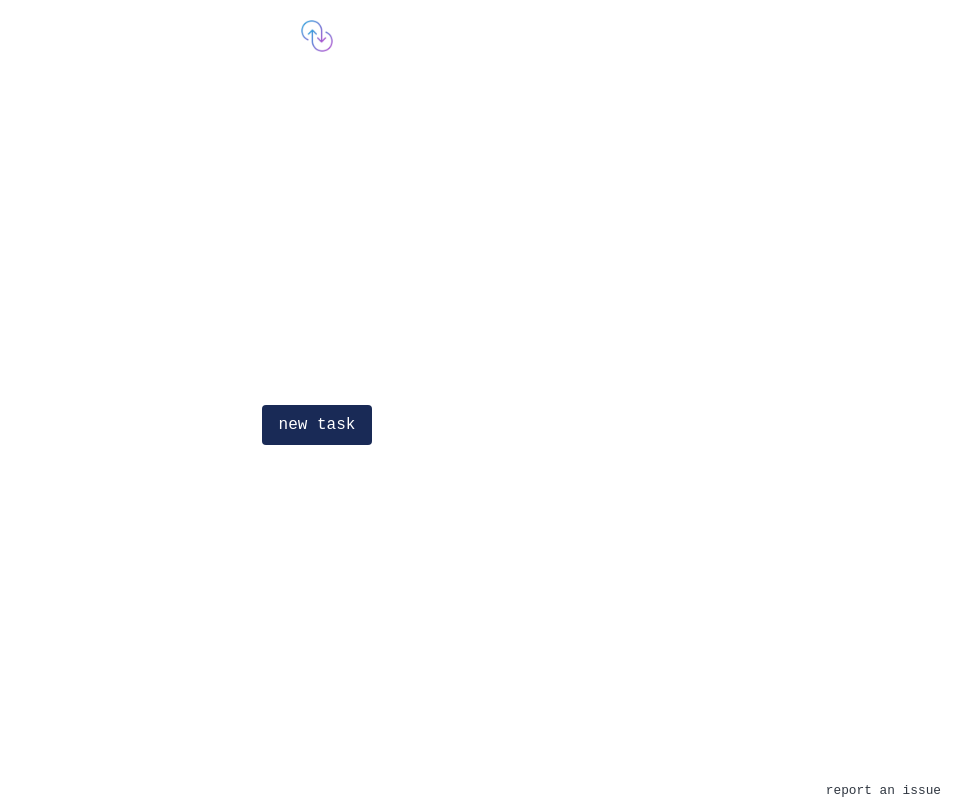
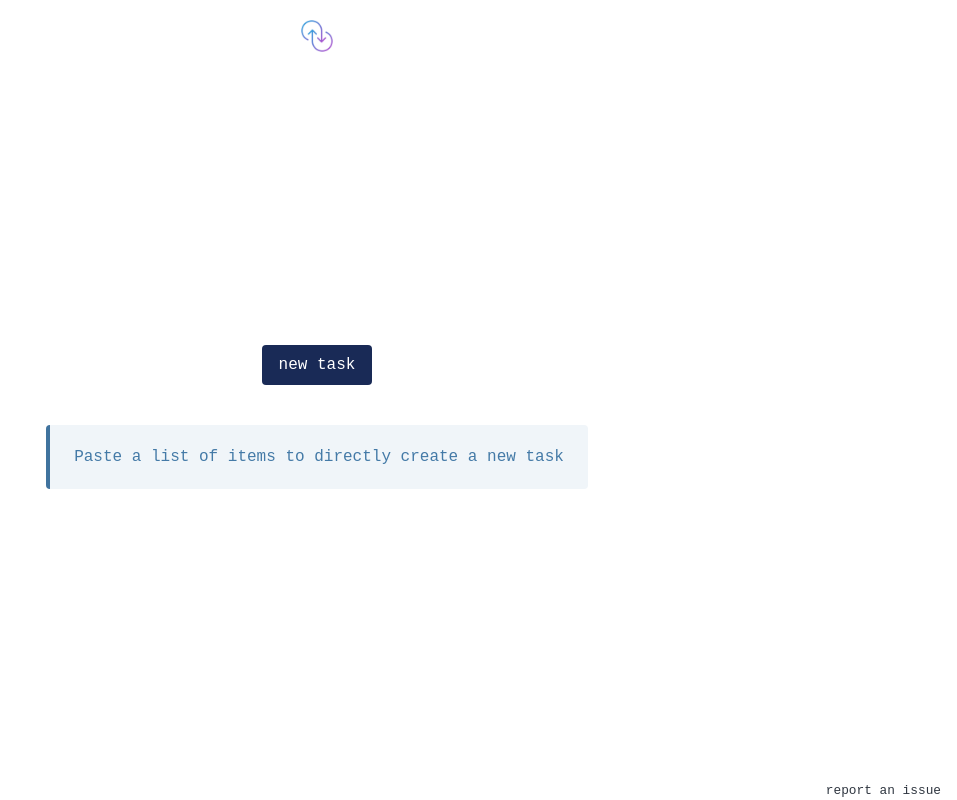
Before and after one commit to jcalixte/failwell, a Vue app: page / in a window 1280 px wide. Shown: the whole page, without its empty margins (323-1280 px from the left). Built offline with nearby package versions, Linux system fonts and the light colour scheme; a web font is replaced by a local one; what vue-diff would draw is missing.

Commit message:
feat: add paste hint on homescreen
Inform users they can paste a list of items to create a new task.

```diff
--- a/src/views/HomeView.vue
+++ b/src/views/HomeView.vue
@@ -27,7 +27,10 @@ const handlePaste = (event: ClipboardEvent) => {
     return
   }
 
-  router.push({ name: 'new-task', state: { initialSteps: JSON.stringify(steps) } })
+  router.push({
+    name: 'new-task',
+    state: { initialSteps: JSON.stringify(steps) }
+  })
 }
 
 onMounted(() => {
@@ -42,13 +45,20 @@ onUnmounted(() => {
 <template>
   <main>
     <div class="content-tasks columns is-centered is-vcentered">
-      <div class="new-task-container column buttons">
+      <div class="new-task-container column">
+        <div class="buttons">
           <router-link :to="{ name: 'new-task' }" class="button is-primary">
             new task
           </router-link>
           <button v-if="hasTask" class="button is-danger" @click="resetTasks">
             clear the list
           </button>
+        </div>
+        <section class="message is-info paste-hint">
+          <div class="message-body">
+            Paste a list of items to directly create a new task
+          </div>
+        </section>
       </div>
       <task-list class="column task-list" />
     </div>
@@ -87,6 +97,11 @@ main {
   align-items: center;
 }
 
+.paste-hint {
+  margin: 1rem;
+  text-align: center;
+}
+
 .task-list {
   max-height: 60vh;
   overflow-y: auto;
```
Lines whose indentation alone changed are shown as unchanged.
